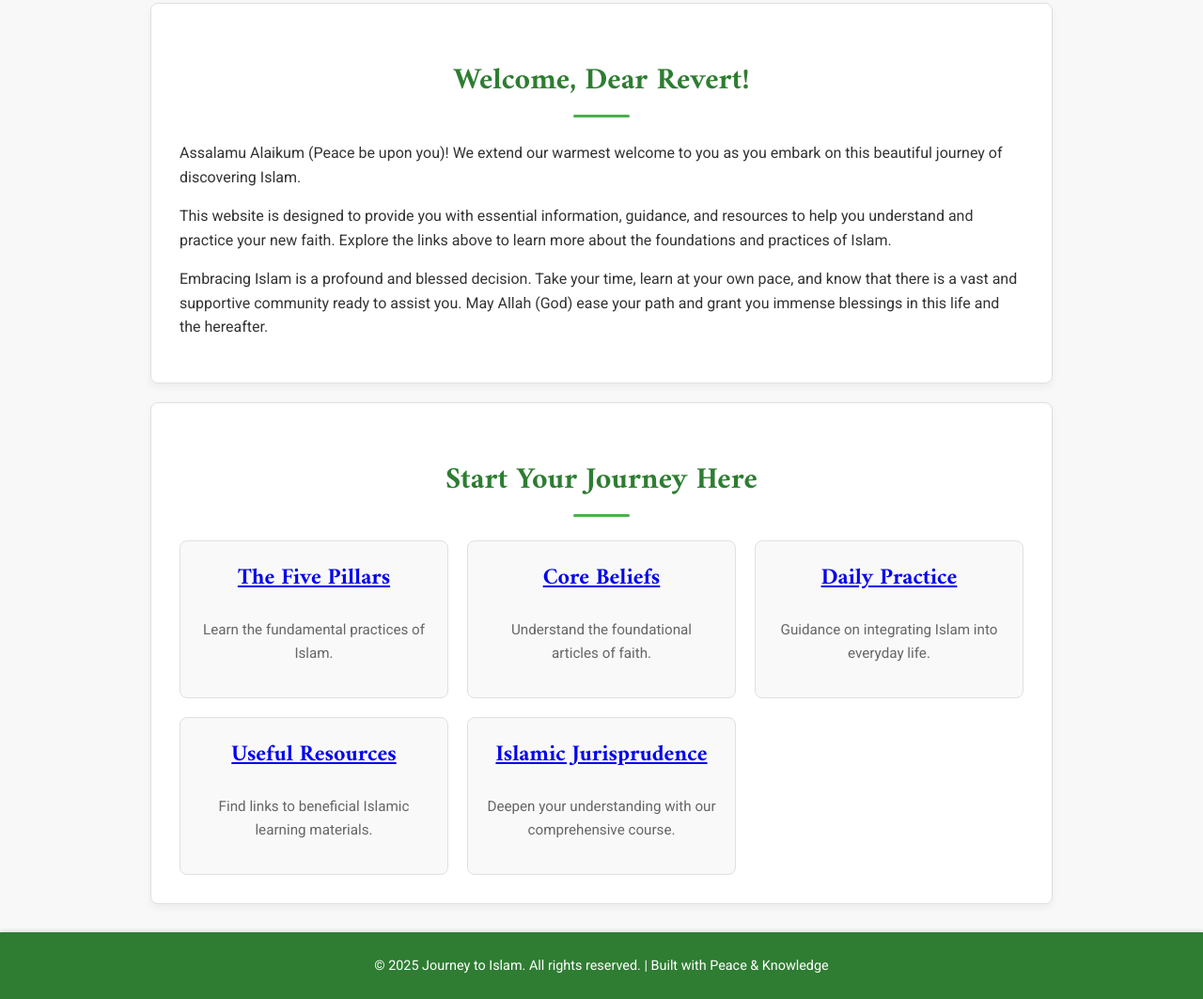
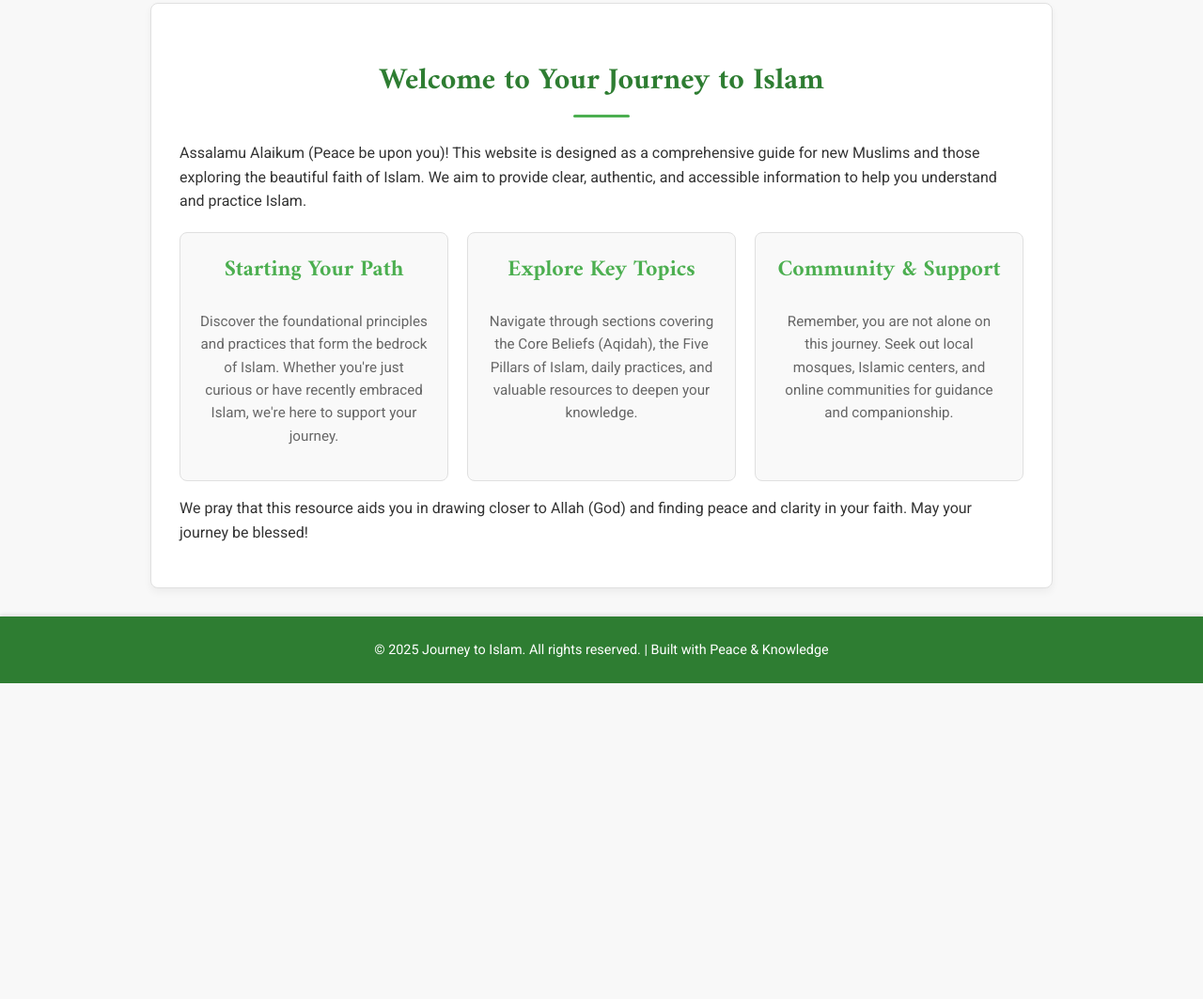
Before and after one commit to ummulkheiyr/Journey-to-islam, a plain HTML site: page index.html in a window 1280 px wide. Shown: the part 212-1275 px from the top of the page at 94% size. After the commit the page ends 939 px from the top, so only its background shows below. Drawn offline with Linux system fonts and the light colour scheme.

Commit message:
Update index.html

```diff
--- a/index.html
+++ b/index.html
@@ -3,7 +3,7 @@
 <head>
     <meta charset="UTF-8">
     <meta name="viewport" content="width=device-width, initial-scale=1.0">
-    <title>Journey to Islam - A Guide for Reverts</title>
+    <title>Welcome to Journey to Islam</title>
     <link href="https://fonts.googleapis.com/css2?family=Roboto:wght@300;400;700&family=Amiri:wght@400;700&display=swap" rel="stylesheet">
     <link rel="stylesheet" href="style.css">
 </head>
@@ -26,36 +26,23 @@
 
     <main class="container">
         <section id="welcome" class="section">
-            <h2>Welcome, Dear Revert!</h2>
-            <p>Assalamu Alaikum (Peace be upon you)! We extend our warmest welcome to you as you embark on this beautiful journey of discovering Islam.</p>
-            <p>This website is designed to provide you with essential information, guidance, and resources to help you understand and practice your new faith. Explore the links above to learn more about the foundations and practices of Islam.</p>
-            <p>Embracing Islam is a profound and blessed decision. Take your time, learn at your own pace, and know that there is a vast and supportive community ready to assist you. May Allah (God) ease your path and grant you immense blessings in this life and the hereafter.</p>
-        </section>
-
-        <section class="section quick-links">
-            <h2>Start Your Journey Here</h2>
+            <h2>Welcome to Your Journey to Islam</h2>
+            <p>Assalamu Alaikum (Peace be upon you)! This website is designed as a comprehensive guide for new Muslims and those exploring the beautiful faith of Islam. We aim to provide clear, authentic, and accessible information to help you understand and practice Islam.</p>
             <div class="info-grid">
                 <div class="info-card">
-                    <h3><a href="pillars.html">The Five Pillars</a></h3>
-                    <p>Learn the fundamental practices of Islam.</p>
+                    <h3>Starting Your Path</h3>
+                    <p>Discover the foundational principles and practices that form the bedrock of Islam. Whether you're just curious or have recently embraced Islam, we're here to support your journey.</p>
                 </div>
                 <div class="info-card">
-                    <h3><a href="beliefs.html">Core Beliefs</a></h3>
-                    <p>Understand the foundational articles of faith.</p>
+                    <h3>Explore Key Topics</h3>
+                    <p>Navigate through sections covering the Core Beliefs (Aqidah), the Five Pillars of Islam, daily practices, and valuable resources to deepen your knowledge.</p>
                 </div>
                 <div class="info-card">
-                    <h3><a href="practice.html">Daily Practice</a></h3>
-                    <p>Guidance on integrating Islam into everyday life.</p>
-                </div>
-                <div class="info-card">
-                    <h3><a href="resources.html">Useful Resources</a></h3>
-                    <p>Find links to beneficial Islamic learning materials.</p>
-                </div>
-                <div class="info-card">
-                    <h3><a href="product.html">Islamic Jurisprudence</a></h3>
-                    <p>Deepen your understanding with our comprehensive course.</p>
+                    <h3>Community & Support</h3>
+                    <p>Remember, you are not alone on this journey. Seek out local mosques, Islamic centers, and online communities for guidance and companionship.</p>
                 </div>
             </div>
+            <p>We pray that this resource aids you in drawing closer to Allah (God) and finding peace and clarity in your faith. May your journey be blessed!</p>
         </section>
     </main>
 
@@ -66,12 +53,12 @@
     <script>
         // Simple script to highlight active nav link based on current page
         document.addEventListener('DOMContentLoaded', () => {
-            const currentPath = window.location.pathname.split('/').pop(); // Gets 'index.html', 'pillars.html', etc.
+            const currentPath = window.location.pathname.split('/').pop();
             const navLinks = document.querySelectorAll('nav ul li a');
 
             navLinks.forEach(link => {
                 link.classList.remove('active');
-                if (link.getAttribute('href') === currentPath || (currentPath === '' && link.getAttribute('href') === 'index.html')) {
+                if (link.getAttribute('href') === currentPath) {
                     link.classList.add('active');
                 }
             });
```
